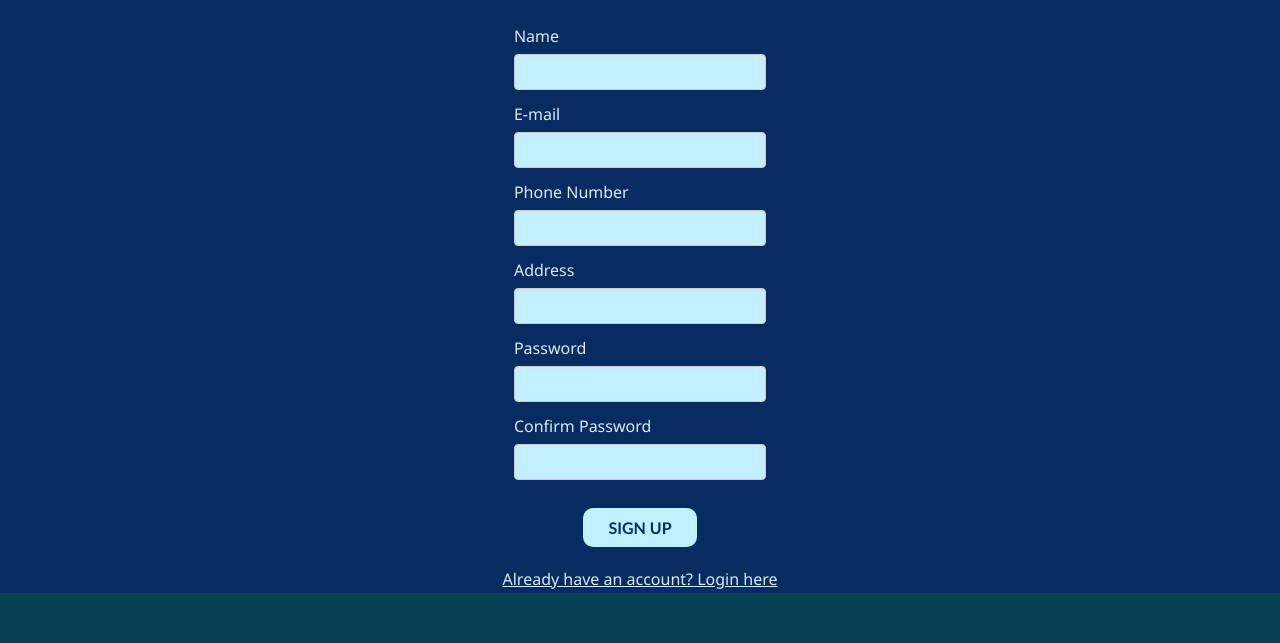
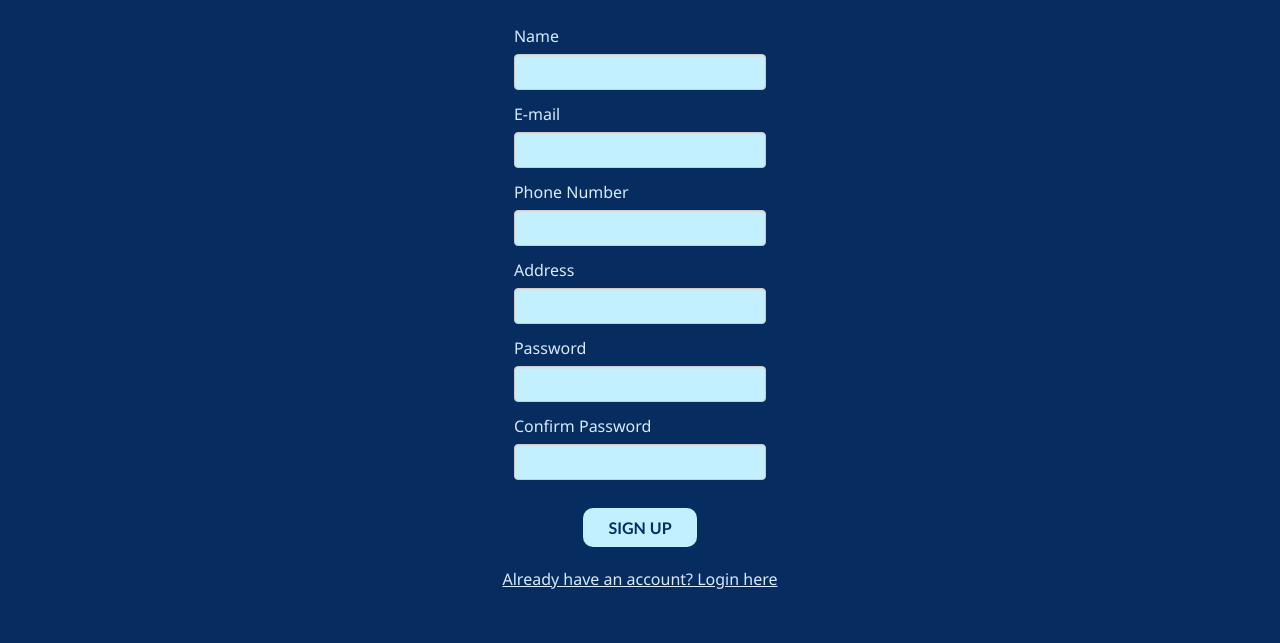
Before and after one commit to Sulayman-ma/shining-suds, a Flask app: page /create_account in a window 1280 px wide. Shown: the part 363-1006 px from the top of the page. Run offline with Flask 3, Linux system fonts and the light colour scheme; some libraries are stand-ins or nearby versions.

Commit message:
added favicon to signup and fixed background color

```diff
--- a/laundry/templates/main/create_account.html
+++ b/laundry/templates/main/create_account.html
@@ -5,7 +5,7 @@
     <meta charset="UTF-8">
     <meta name="viewport" content="width=device-width, initial-scale=1.0">
     <meta http-equiv="X-UA-Compatible" content="ie=edge">
-    <link rel="icon" href="{{ url_for('static', filename='img/favicon.ico') }}" type="image/x-icon">
+    <link type="image/png" sizes="99x97" rel="icon" href="/static/img/icon.png">
 
     <!-- PURE.CSS -->
     <link rel="stylesheet" href="https://cdn.jsdelivr.net/npm/purecss@3.0.0/build/base-min.css">
@@ -19,7 +19,7 @@
     <title>Shining Suds - Create Account</title>
 </head>
 
-<body style="background-color: rgb(9, 63, 85);">
+<body style="background-color: #072D60;">
     <!-- Main Content -->
     <div class="login">
         <div class="center">
```
